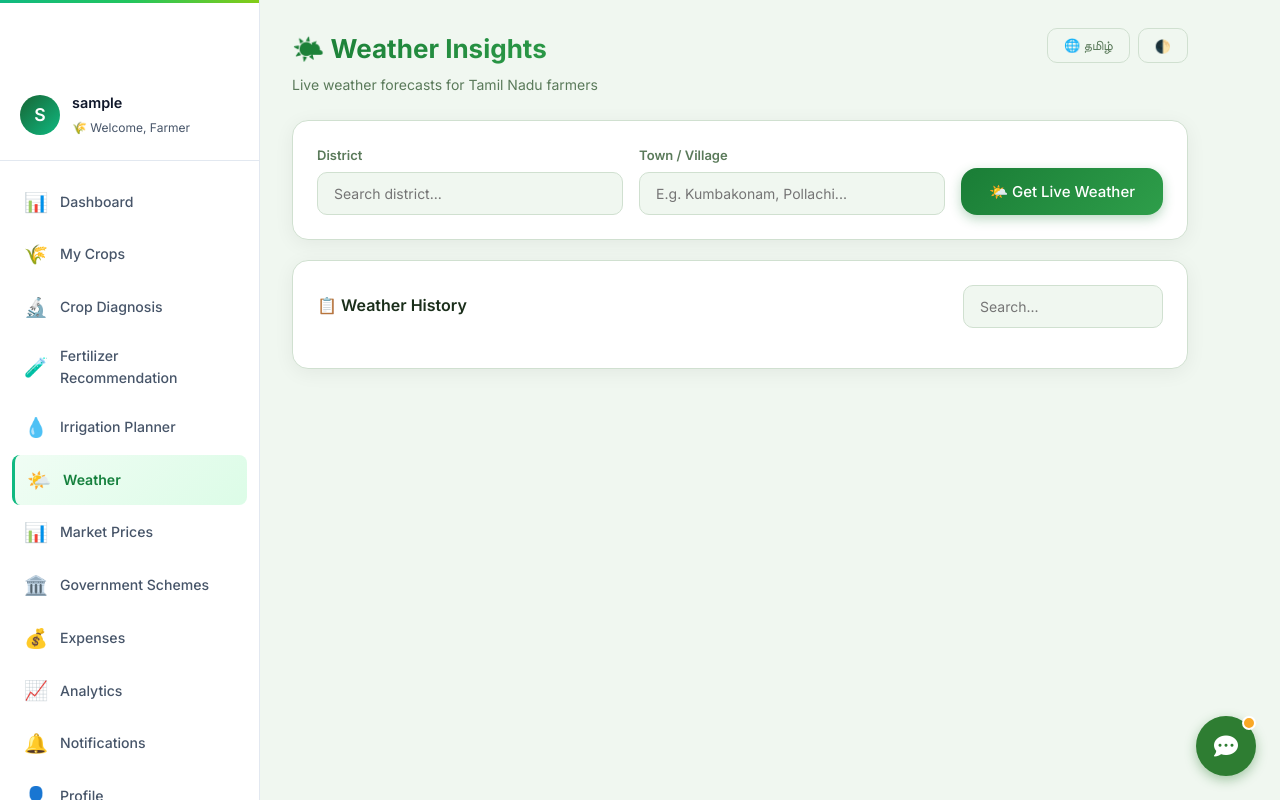
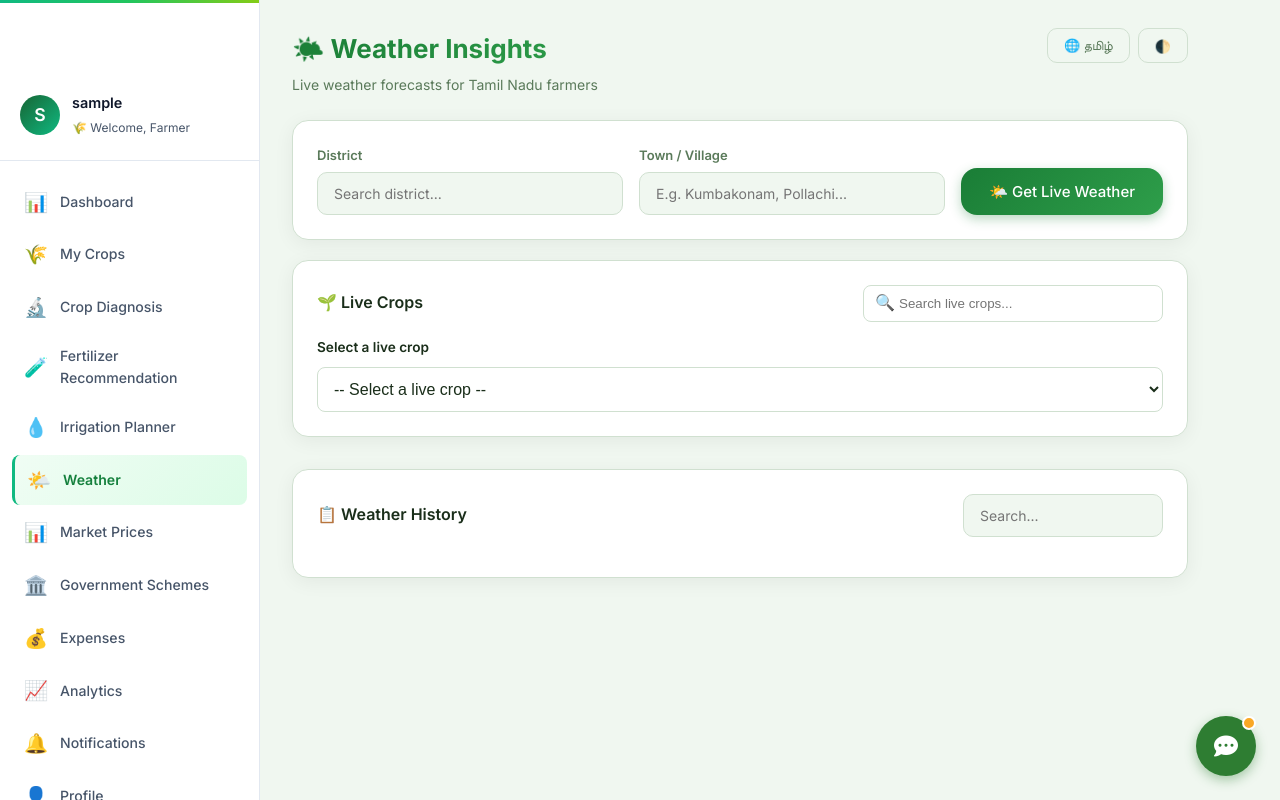
Before and after one commit to vairamkishore104533-ai/AI_Agriculture_Assistant, a Flask app: template templates/weather.html in a window 1280 px wide. Run offline with Flask 3, Linux system fonts and the light colour scheme; the visitor is signed in with stand-in values (Sample User, id 1); the template is opened without the code that fills it: most values are stand-ins (such as "Sample title", 1, 10 or a date in 2020); a database or web service that is not in the repository returns one stand-in record (values such as "Sample title").

Commit message:
Add Live Crops functionality and rainfall notifications to Weather Insights

```diff
--- a/routes/weather.py
+++ b/routes/weather.py
@@ -42,12 +42,21 @@
     district_list = []
     for i, d in enumerate(DISTRICTS):
         district_list.append({"en": d, "ta": DISTRICTS_TA[i] if i < len(DISTRICTS_TA) else d})
+    from models.crop import Crop
+    crops_db = Crop.find_by_user(user_id)
+    live_crops = []
+    for c in crops_db:
+        if c.status.lower() not in ["harvested", "cancelled", "completed"]:
+            live_crops.append(c.to_dict())
+
     return render_template(
         "weather.html",
         districts=district_list,
         districts_json=json.dumps(district_list),
         favorites=[f.to_dict() for f in favorites],
         favorites_json=json.dumps([f.to_dict() for f in favorites]),
+        live_crops=live_crops,
+        live_crops_json=json.dumps(live_crops, default=str),
         lang=lang,
     )
 
--- a/static/js/weather.js
+++ b/static/js/weather.js
@@ -23,6 +23,90 @@
     s = s.replace(/\*\*(.+?)\*\*/g, "<strong>$1</strong>");
     s = s.replace(/\n/g, "<br>");
     return s;
+}
+
+// --- Live Crops Integration ---
+function filterLiveCropChips(q) {
+    var lower = q.toLowerCase().trim();
+    var select = document.getElementById('native-live-crop-select');
+    if (!select) return;
+
+    var options = select.options;
+    for (var i = 1; i < options.length; i++) {
+        var opt = options[i];
+        if (opt.text.toLowerCase().indexOf(lower) >= 0) {
+            opt.style.display = '';
+            opt.hidden = false;
+        } else {
+            opt.style.display = 'none';
+            opt.hidden = true;
+        }
+    }
+
+    if (select.selectedIndex > 0 && select.options[select.selectedIndex].hidden) {
+        select.selectedIndex = 0;
+    }
+}
+
+function handleNativeLiveCropSelect(selectElement) {
+    if (selectElement.selectedIndex <= 0) return;
+
+    var cropId = selectElement.options[selectElement.selectedIndex].value;
+    if (!window.WTH_DATA || !window.WTH_DATA.live_crops) {
+        wthToast('Live crops data not loaded', 'error');
+        return;
+    }
+
+    var liveCrops = window.WTH_DATA.live_crops;
+    var selectedCrop = null;
+    for (var i = 0; i < liveCrops.length; i++) {
+        if (liveCrops[i].id === cropId) {
+            selectedCrop = liveCrops[i];
+            break;
+        }
+    }
+
+    if (!selectedCrop) {
+        wthToast('Crop details not found', 'error');
+        return;
+    }
+
+    var districtName = selectedCrop.district || "";
+    if (districtName) {
+        var districts = window.WTH_DATA.districts;
+        var dSearch = districtName.trim().toLowerCase();
+        for (var k = 0; k < districts.length; k++) {
+            var d = districts[k];
+            if ((d.en && d.en.toLowerCase().trim() === dSearch) ||
+                (d.ta && d.ta.toLowerCase().trim() === dSearch)) {
+
+                var districtInput = document.getElementById('wth-district-input');
+                if (districtInput) {
+                    districtInput.value = d.ta && getLang() === "ta" ? d.ta : (d.en || "");
+                }
+
+                wthState.district = d.en;
+                wthState.districtName = d.ta && getLang() === "ta" ? d.ta : (d.en || "");
+                break;
+            }
+        }
+    }
+
+    var villageName = selectedCrop.village || "";
+    if (villageName) {
+        var townInput = document.getElementById('wth-town-input');
+        if (townInput) {
+            townInput.value = villageName;
+        }
+        wthState.town = villageName;
+    }
+
+    if (villageName && districtName) {
+        wthToast(selectedCrop.crop_name + ' selected. Fetching weather for ' + villageName, 'success');
+        wthFetchWeather();
+    } else {
+        wthToast('Incomplete location data for ' + selectedCrop.crop_name, 'error');
+    }
 }
 
 function wthBoot() {
--- a/templates/weather.html
+++ b/templates/weather.html
@@ -154,6 +154,38 @@
             </div>
         </div>
 
+        <!-- Live Crops Section -->
+        <div class="wth-card glass" style="margin-bottom: 2rem;">
+            <div class="wth-card-header" style="display:flex; justify-content:space-between; align-items:center; flex-wrap:wrap; gap:1rem;">
+                <h3 class="wth-section-title" style="margin:0;">🌱 Live Crops</h3>
+                <div style="margin:0; width:100%; max-width:300px; position:relative;">
+                    <span style="position:absolute; left:12px; top:50%; transform:translateY(-50%); color:var(--text-muted);">🔍</span>
+                    <input type="text" id="live-crop-search" placeholder="Search live crops..." oninput="filterLiveCropChips(this.value)" style="width:100%; padding:10px 15px 10px 35px; border-radius:8px; border:1px solid var(--wth-border, #e2e8f0); background:var(--wth-card-bg, #fff); color:var(--text-color);">
+                </div>
+            </div>
+
+            {% if live_crops and live_crops|length > 0 %}
+            <div style="margin-top:15px;">
+                <label for="native-live-crop-select" style="display:block; font-size:0.85rem; font-weight:600; color:var(--text-muted); margin-bottom:8px;">
+                    {% if lang == 'ta' %}நேரடி பயிரைத் தேர்ந்தெடுக்கவும்{% else %}Select a live crop{% endif %}
+                </label>
+                <select id="native-live-crop-select" style="width:100%; padding:12px; border-radius:8px; border:1px solid var(--wth-border, #e2e8f0); background:var(--wth-card-bg, #fff); color:var(--text-color); font-size:1rem; cursor:pointer;" onchange="handleNativeLiveCropSelect(this)">
+                    <option value="">{% if lang == 'ta' %}-- தேர்ந்தெடுக்கவும் --{% else %}-- Select a live crop --{% endif %}</option>
+                    {% for c in live_crops %}
+                    <option value="{{ c.id }}">
+                        {{ c.crop_name }}{% if c.village %} - {{ c.village }}{% endif %}{% if c.district %}, {{ c.district }}{% endif %}
+                    </option>
+                    {% endfor %}
+                </select>
+            </div>
+            {% else %}
+            <div style="text-align:center; padding: 1.5rem;">
+                <p style="font-weight:600; margin-bottom: 5px;">No live crops available</p>
+                <small style="color:var(--text-muted);">Add a crop in My Crops to quickly select it here.</small>
+            </div>
+            {% endif %}
+        </div>
+
         <!-- History -->
         <div class="wth-card" id="wth-history-section">
             <div class="wth-card-header-flex">
@@ -173,6 +205,7 @@
 var WTH_DATA = {
     districts: {{ districts_json|safe }},
     favorites: {{ favorites_json|safe }},
+    live_crops: {{ live_crops_json|safe }},
     lang: "{{ lang }}"
 };
 </script>
```
Also changed, not shown: services/notification_service.py (+75 -0 lines).
